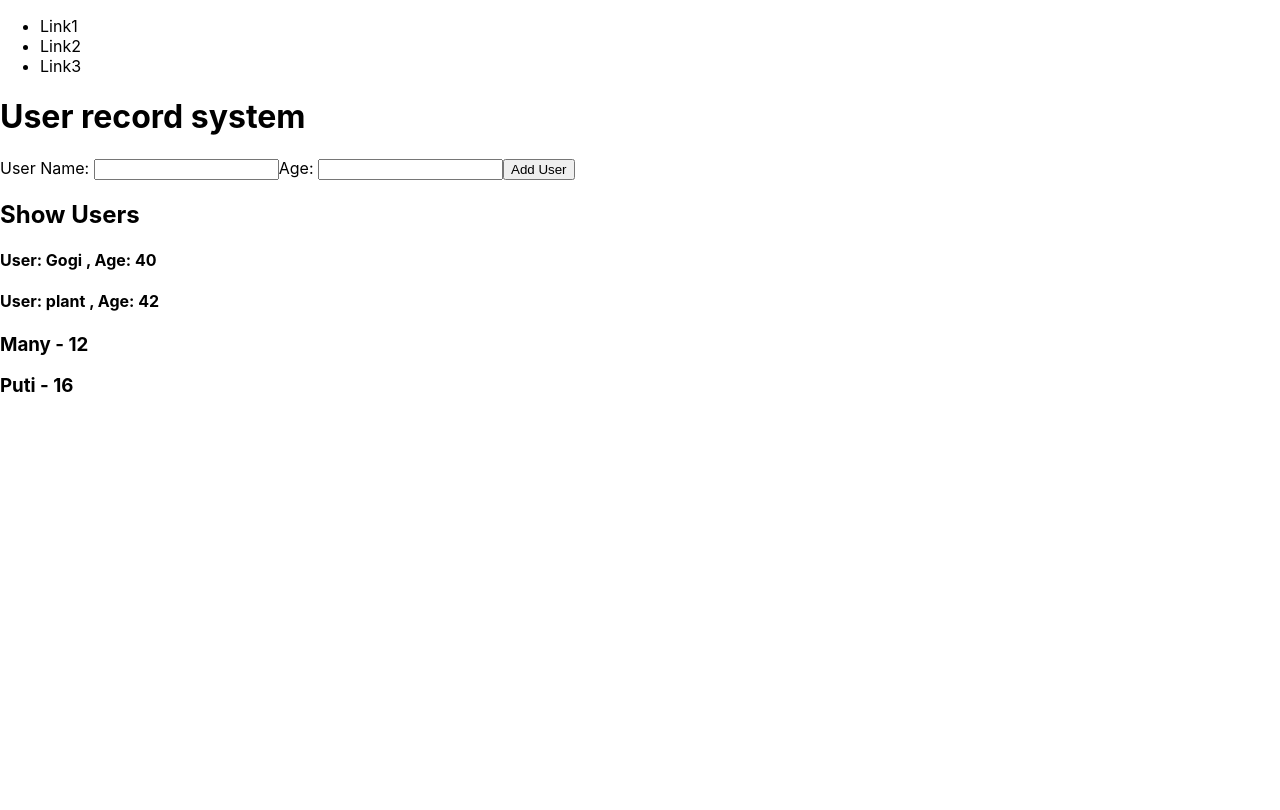
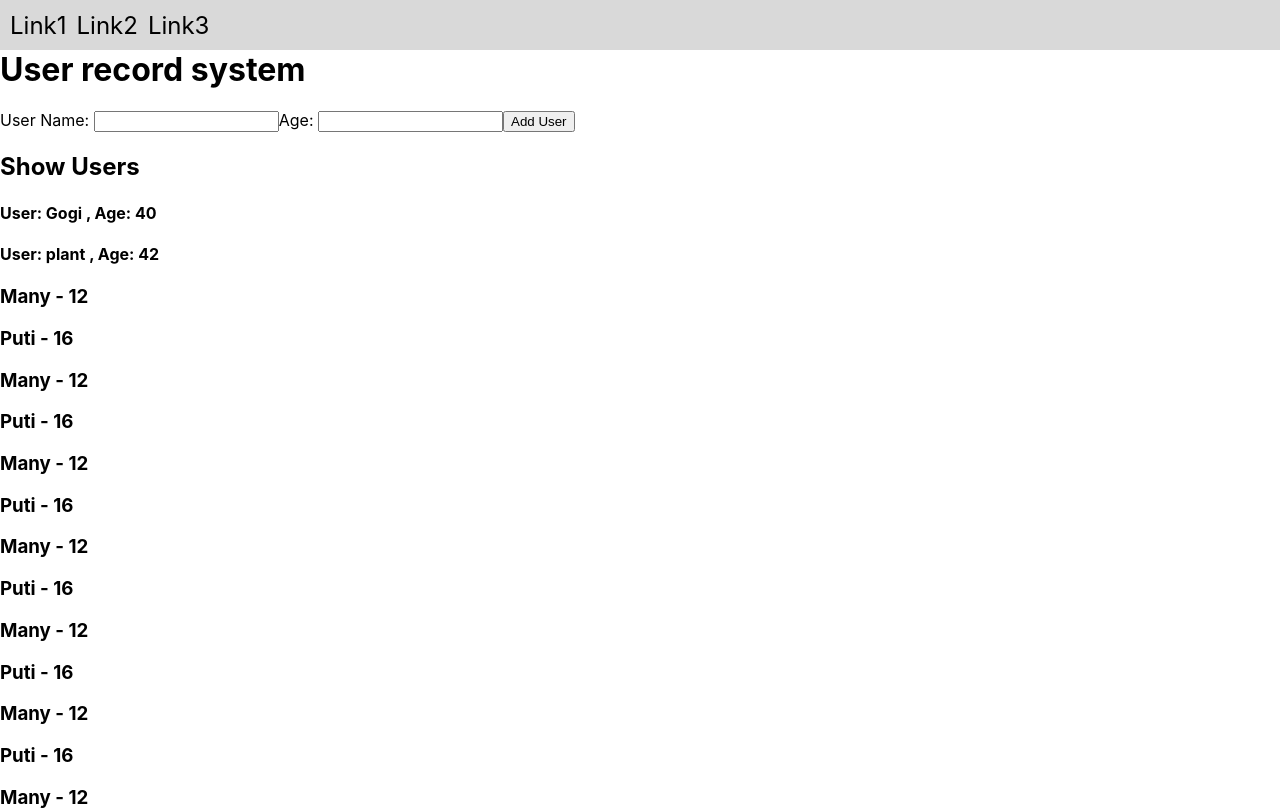
Before and after one commit to michael-ryk/react-all-concept-in-one-project, a React (Create React App) app: page /mainpage in a window 1280 px wide. Shown: the top 810 px of the page. Built offline with nearby package versions, Linux system fonts and the light colour scheme.

Commit message:
Create navigation bar

```diff
--- a/src/App.js
+++ b/src/App.js
@@ -1,6 +1,6 @@
 import { Route, Routes, Navigate } from 'react-router-dom';
 
-import './App.css';
+import classes from './App.module.css'
 import UserModule from './components/UI/UserModule';
 import FetchApi from './components/UI/FetchApi';
 import Layout from './layout/Layout';
@@ -8,7 +8,7 @@ import MainNavigation from './layout/MainNavigation';
 
 function App() {
   return (
-    <div>
+    <div className={classes.main}>
       <MainNavigation />
       <Layout>
         <Routes>
--- a/src/App.css
+++ b/src/App.module.css
@@ -1,3 +1,7 @@
+.main {
+  margin-top: 50px;   /*prevent from navbar to cover */
+}
+
 .App {
   text-align: center;
 }
--- a/src/components/UI/UserModule.jsx
+++ b/src/components/UI/UserModule.jsx
@@ -21,6 +21,15 @@ function UserModule() {
       <AddUser addUser={addToList} />
       <ShowUsers usersList={usersList} />
       <ShowDummyUsers />
+      <ShowDummyUsers />
+      <ShowDummyUsers />
+      <ShowDummyUsers />
+      <ShowDummyUsers />
+      <ShowDummyUsers />
+      <ShowDummyUsers />
+      <ShowDummyUsers />
+      <ShowDummyUsers />
+      <ShowDummyUsers />
     </>
   );
 }
--- a/src/layout/MainNavigation.jsx
+++ b/src/layout/MainNavigation.jsx
@@ -1,9 +1,10 @@
 import { NavLink } from 'react-router-dom';
+import classes from './MainNavigation.module.css';
 
 const MainNavigation = () => {
   return (
-    <header>
-      <nav>
+    <header className={classes['main-header']} >
+      <nav >
         <ul>
           <li>
             Link1
--- /dev/null
+++ b/src/layout/MainNavigation.module.css
@@ -0,0 +1,31 @@
+.main-header {
+  top: 0;               /*position navbar at top*/
+  width:100%;
+  position: fixed;
+  background: rgb(217, 217, 217);
+  padding: 15px, 100px;
+  height: 50px;         /*to strict height */
+
+  display: flex;        /*to orginize links horizontaly */
+  justify-content: space-between;
+  align-items: center;
+}
+
+.main-header ul {
+  list-style: none;
+  display: flex;
+  margin: 0;
+  padding: 0;
+}
+
+.main-header li {
+  margin-left: 10px;
+  font-size: 1.5rem;
+}
+
+.main-header li:hover {
+  color:rgb(0, 13, 114);
+  background: rgb(181, 181, 255);
+  cursor: context-menu;
+  font-weight: bold;
+}
```
